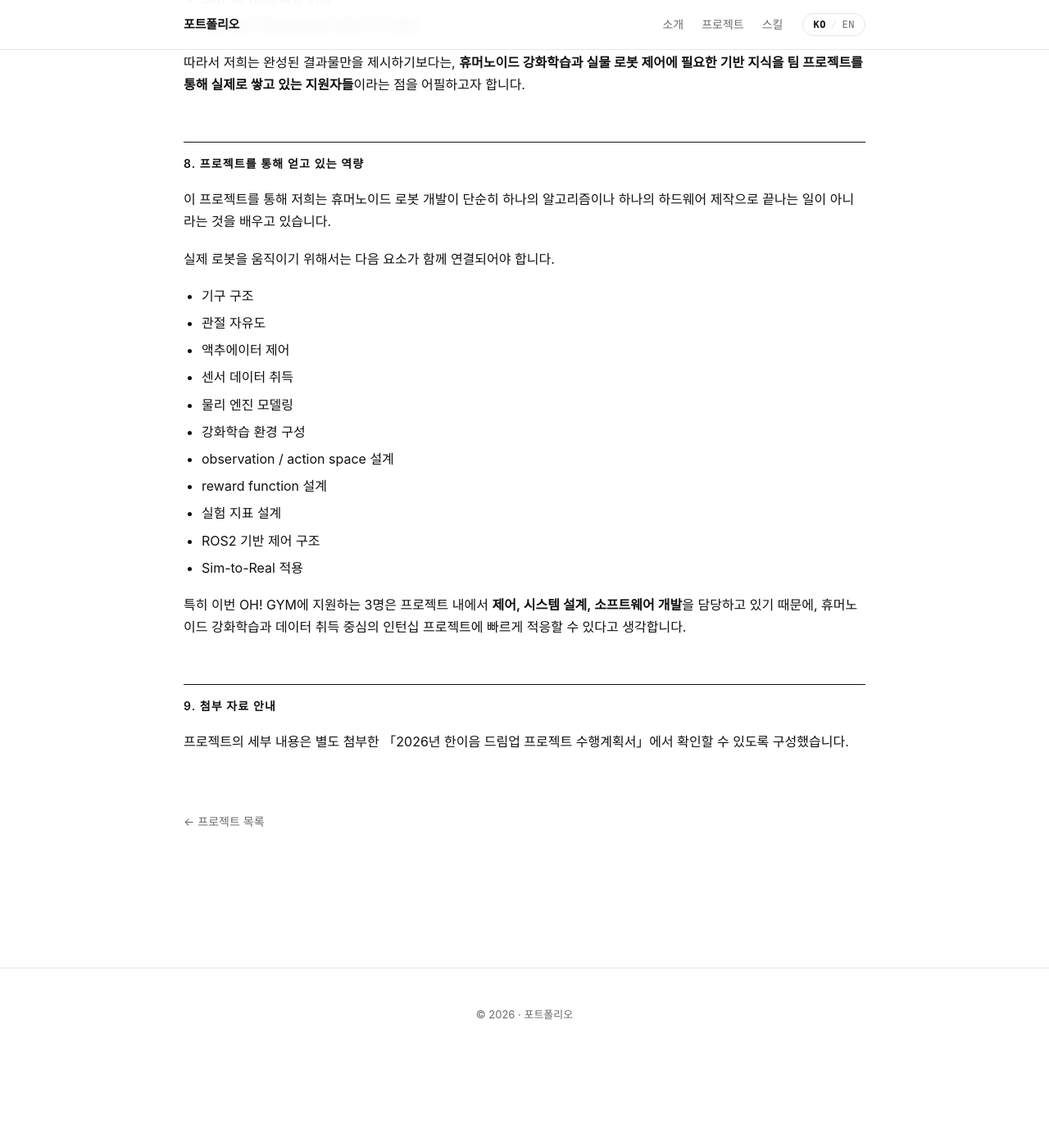
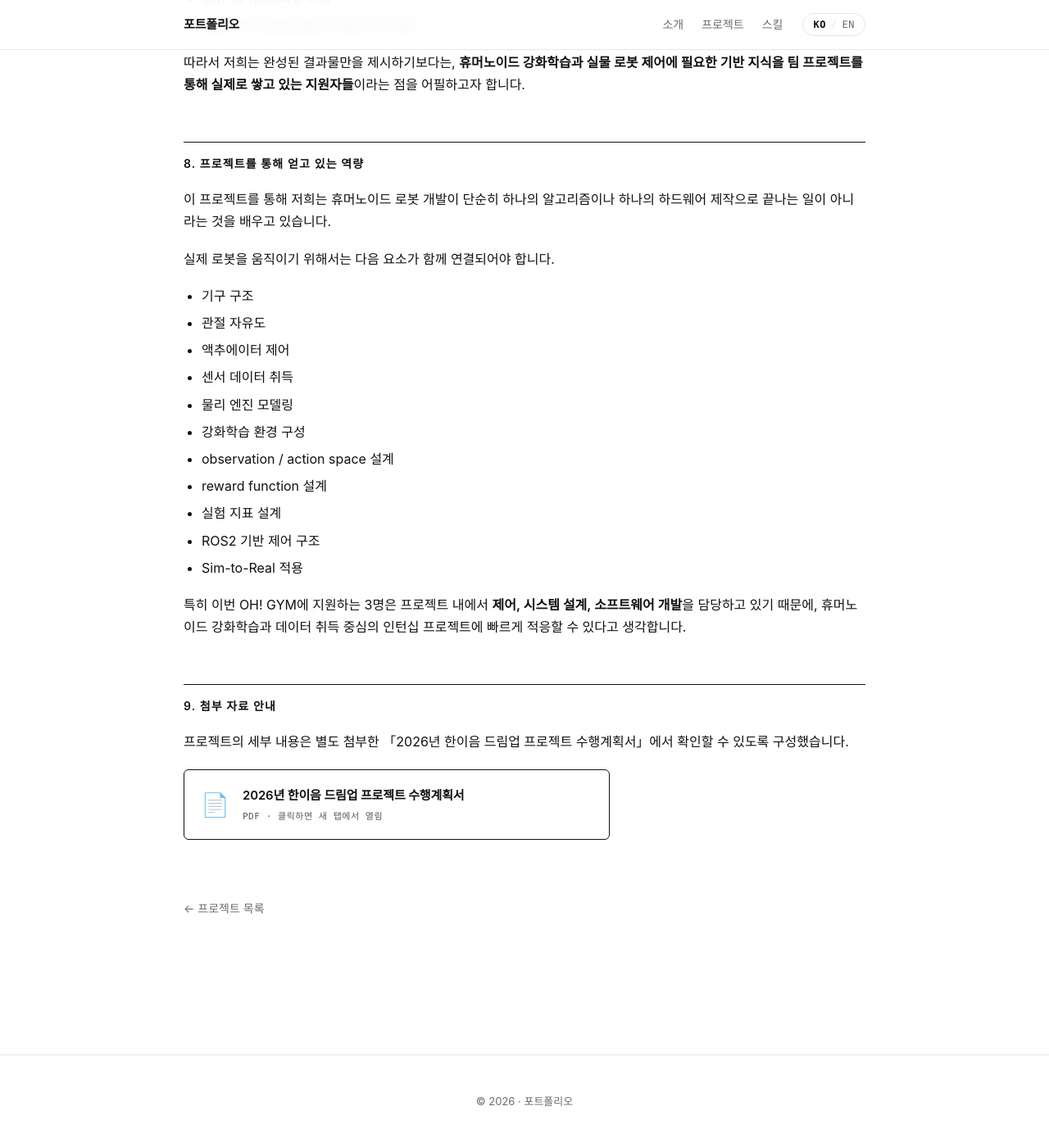
Before and after one commit to wang-gw/portfolio, a Jekyll site: the page built from _projects/sobi.md, in a window 1280 px wide and 1400 px high, scrolled down 3438 px. Shown: the top 1389 px of the window at 82% size. Built offline with Jekyll 4.4.1, drawn with Linux system fonts in a browser that asks for light colours; some web fonts are replaced; before the commit the page ends 4732 px from its top, so only the background shows below that.

Commit message:
Attach Hanieum DreamUp proposal PDF to SoBi page section 9

```diff
--- a/_projects/sobi.md
+++ b/_projects/sobi.md
@@ -129,6 +129,14 @@ Mechanical 담당 2명은 프로젝트의 하드웨어 설계와 제작을 담
 
 프로젝트의 세부 내용은 별도 첨부한 「2026년 한이음 드림업 프로젝트 수행계획서」에서 확인할 수 있도록 구성했습니다.
 
+<a class="pdf-link" href="{{ '/assets/files/sobi-proposal.pdf' | relative_url }}" target="_blank" rel="noopener">
+  <span class="pdf-link__icon" aria-hidden="true">📄</span>
+  <span class="pdf-link__body">
+    <span class="pdf-link__title">2026년 한이음 드림업 프로젝트 수행계획서</span>
+    <span class="pdf-link__meta">PDF · 클릭하면 새 탭에서 열림</span>
+  </span>
+</a>
+
 </div>
 
 <div data-lang="en" markdown="1">
--- a/assets/css/style.css
+++ b/assets/css/style.css
@@ -287,6 +287,49 @@ section strong { font-weight: 600; }
   margin: 16px 0;
 }
 
+/* PDF attachment link */
+.pdf-link {
+  display: flex;
+  align-items: center;
+  gap: 16px;
+  padding: 18px 20px;
+  border: 1px solid var(--fg);
+  border-radius: 6px;
+  text-decoration: none;
+  color: var(--fg);
+  margin: 20px 0;
+  transition: background 0.15s ease, color 0.15s ease, transform 0.15s ease;
+  max-width: 520px;
+}
+.pdf-link:hover {
+  background: var(--fg);
+  color: var(--bg);
+  transform: translateY(-1px);
+}
+.pdf-link__icon {
+  font-size: 28px;
+  line-height: 1;
+  flex-shrink: 0;
+}
+.pdf-link__body {
+  display: flex;
+  flex-direction: column;
+  gap: 4px;
+  min-width: 0;
+}
+.pdf-link__title {
+  font-size: 15px;
+  font-weight: 600;
+  letter-spacing: -0.01em;
+}
+.pdf-link__meta {
+  font-family: var(--font-mono);
+  font-size: 11px;
+  letter-spacing: 0.05em;
+  text-transform: uppercase;
+  opacity: 0.7;
+}
+
 /* Inline note */
 .note {
   background: var(--code-bg);
```
Also changed, not shown: 1 other file.
